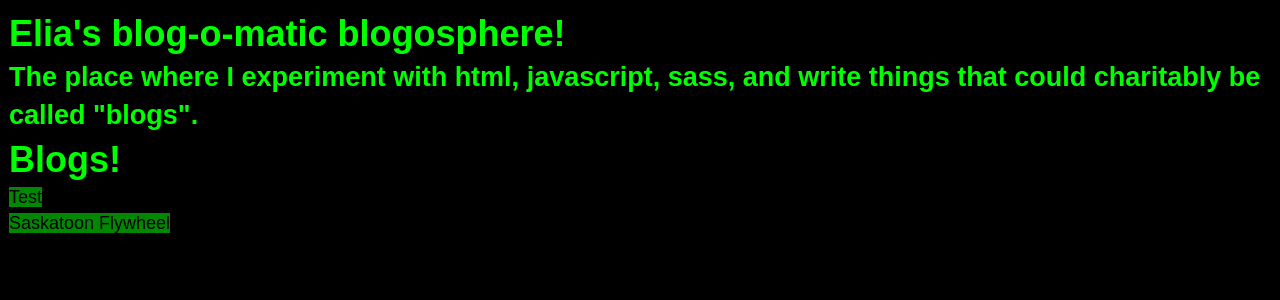
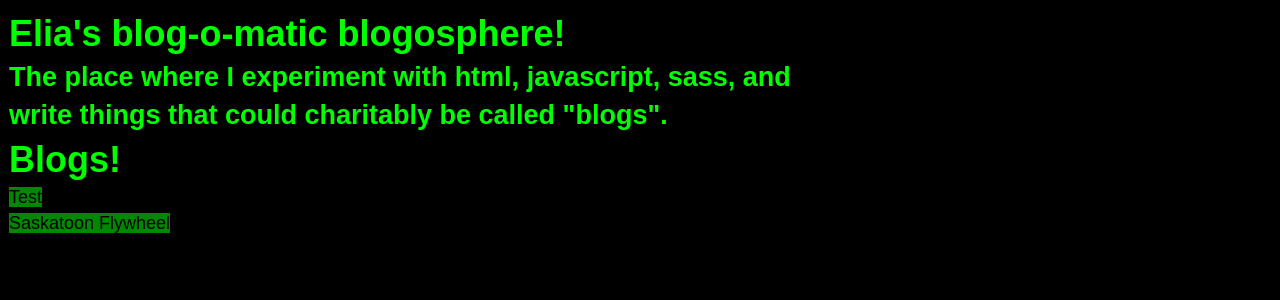
Before and after one commit to EliaTarasoff/EliaTarasoff.github.io, a Jekyll site: the page built from index.html, in a window 1280 px wide. Shown: the top 300 px of the page. Built offline with Jekyll 4.4.1, drawn with Linux system fonts in a browser that asks for light colours.

Commit message:
Update default.sass

```diff
--- a/css/default.sass
+++ b/css/default.sass
@@ -24,6 +24,7 @@ body
     font: $x2 fixed, sans-serif
     line-height: 1.4
     padding: $x1
+    max-width: 800px
 
     a
         background: $green-med
```
